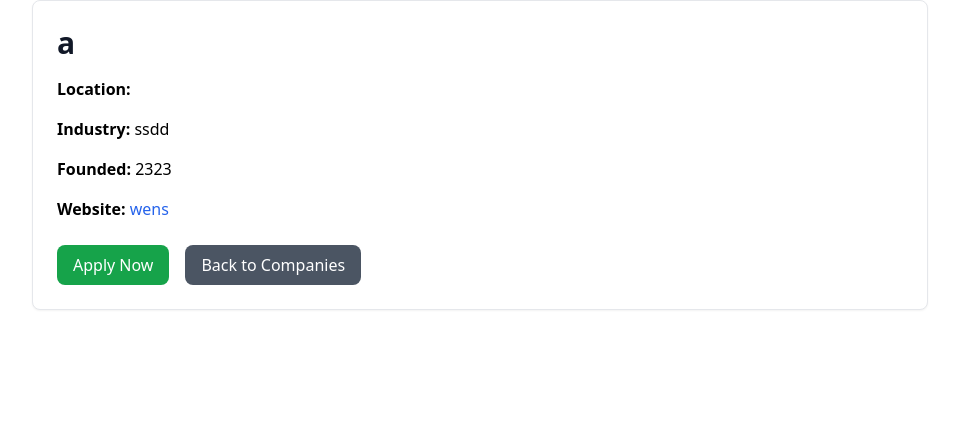
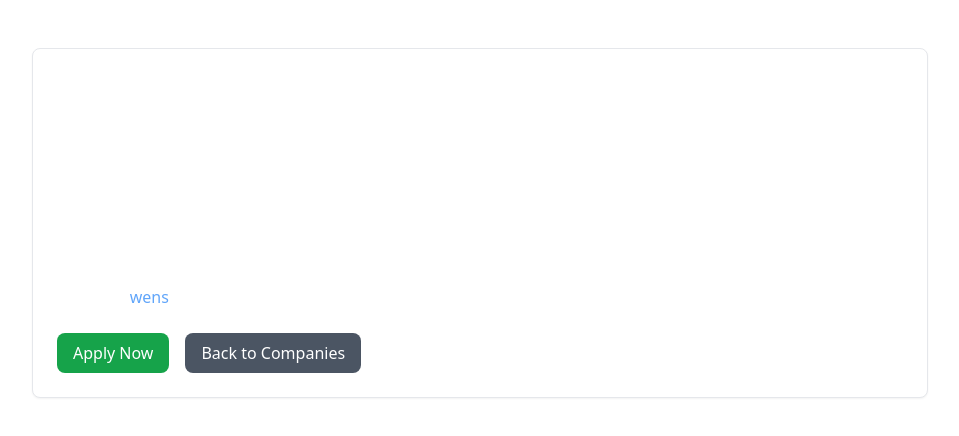
Before and after one commit to Jayeshw23092003/placement_predict, a React (Vite) app: page /company/1 in a window 1280 px wide. Shown: the top 436 px of the page, without its empty margins (160-1119 px from the left). Built offline with nearby package versions, Linux system fonts and the light colour scheme; no server answers.

Commit message:
changed company details ui

```diff
--- a/src/Components/CompanyDetails.jsx
+++ b/src/Components/CompanyDetails.jsx
@@ -3,7 +3,7 @@ import { useParams, Link } from 'react-router-dom';
 
 function CompanyDetails() {
   const { id } = useParams();
-  const [company, setCompany] = useState({name : "a", desc : "desc", website : "wens", founded : "2323", industry : "ssdd"});
+  const [company, setCompany] = useState({ name: "a", description: "desc", website: "wens", founded: "2323", industry: "ssdd", location: "Unknown" });
 
   useEffect(() => {
     const fetchCompanyDetails = async () => {
@@ -27,14 +27,14 @@ function CompanyDetails() {
   }
 
   return (
-    <div className="p-6 max-w-4xl mx-auto bg-white border border-gray-200 rounded-lg shadow-sm dark:bg-gray-800 dark:border-gray-700">
-      <h1 className="text-3xl font-bold text-gray-900 dark:text-white mb-4">{company.name}</h1>
-      <p className="text-gray-700 dark:text-gray-400 mb-4">{company.description}</p>
+    <div className="p-6 mt-12 max-w-4xl mx-auto bg-white border border-gray-200 rounded-lg shadow-sm dark:bg-gray-800 dark:border-gray-700">
+      <h1 className="text-3xl font-bold text-white mb-4">{company.name}</h1>
+      <p className="text-white mb-4">{company.description}</p>
       <div className="space-y-4">
-        <p><strong>Location:</strong> {company.location}</p>
-        <p><strong>Industry:</strong> {company.industry}</p>
-        <p><strong>Founded:</strong> {company.founded}</p>
-        <p><strong>Website:</strong> <a href={company.website} className="text-blue-600 hover:underline">{company.website}</a></p>
+        <p><strong className="text-white">Location:</strong> <span className="text-white">{company.location}</span></p>
+        <p><strong className="text-white">Industry:</strong> <span className="text-white">{company.industry}</span></p>
+        <p><strong className="text-white">Founded:</strong> <span className="text-white">{company.founded}</span></p>
+        <p><strong className="text-white">Website:</strong> <a href={company.website} className="text-blue-400 hover:underline">{company.website}</a></p>
       </div>
       <button
         onClick={() => alert(`Applying to ${company.name}`)}
```
